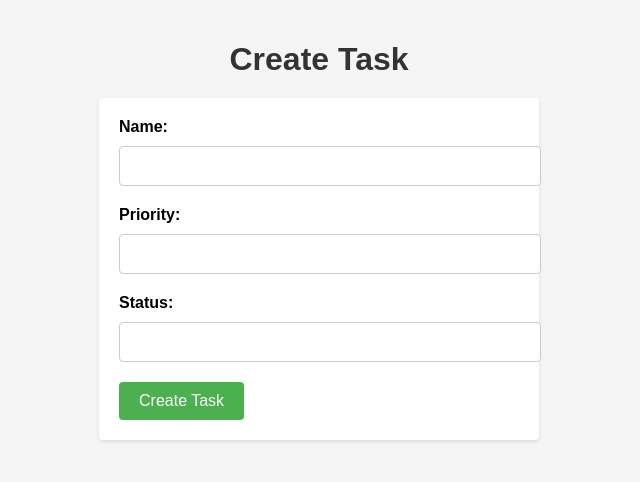
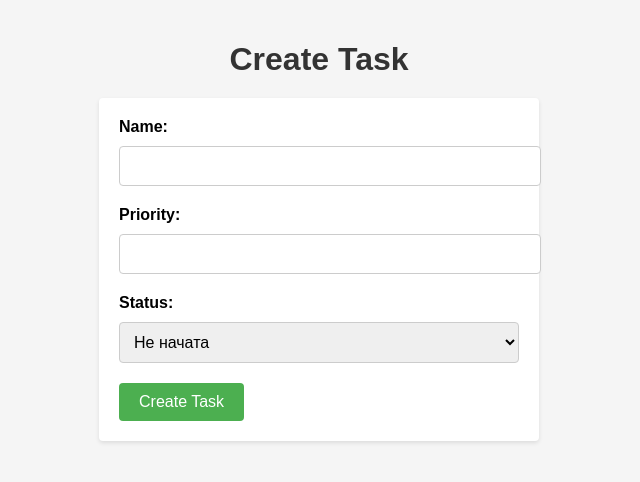
Before and after one commit to dan9Protasenia/task-management, a Flask app: page /create_task/1 in a window 1280 px wide. Shown: the top 482 px of the page, without its empty margins (321-961 px from the left). Run offline with Flask 3, Linux system fonts and the light colour scheme.

Commit message:
Update create_task.html

```diff
--- a/templates/create_task.html
+++ b/templates/create_task.html
@@ -1,4 +1,4 @@
-<!doctype html>
+<!DOCTYPE html>
 <html>
 <head>
     <title>Create Task</title>
@@ -31,7 +31,7 @@
             font-weight: bold;
         }
 
-    input[type="text"] {
+        input[type="text"], select {
             width: 100%;
             padding: 10px;
             font-size: 16px;
@@ -65,7 +65,12 @@
         <input type="text" id="priority" name="priority" required>
 
         <label for="status">Status:</label>
-    <input type="text" id="status" name="status" required>
+        <select id="status" name="status" required>
+            <option value="Не начата">Не начата</option>
+            <option value="В процессе">В процессе</option>
+            <option value="Завершена">Завершена</option>
+            <option value="Отложена">Отложена</option>
+        </select>
 
         <input type="submit" value="Create Task">
     </form>
@@ -79,6 +84,7 @@
             const data = Object.fromEntries(formData.entries());
 
             const project_id = form.getAttribute("action").split("/").pop();
+            data.name = document.getElementById("name").value;
 
             fetch(`/create_task/${project_id}`, {
                 method: 'POST',
```
Lines whose indentation alone changed are shown as unchanged.
